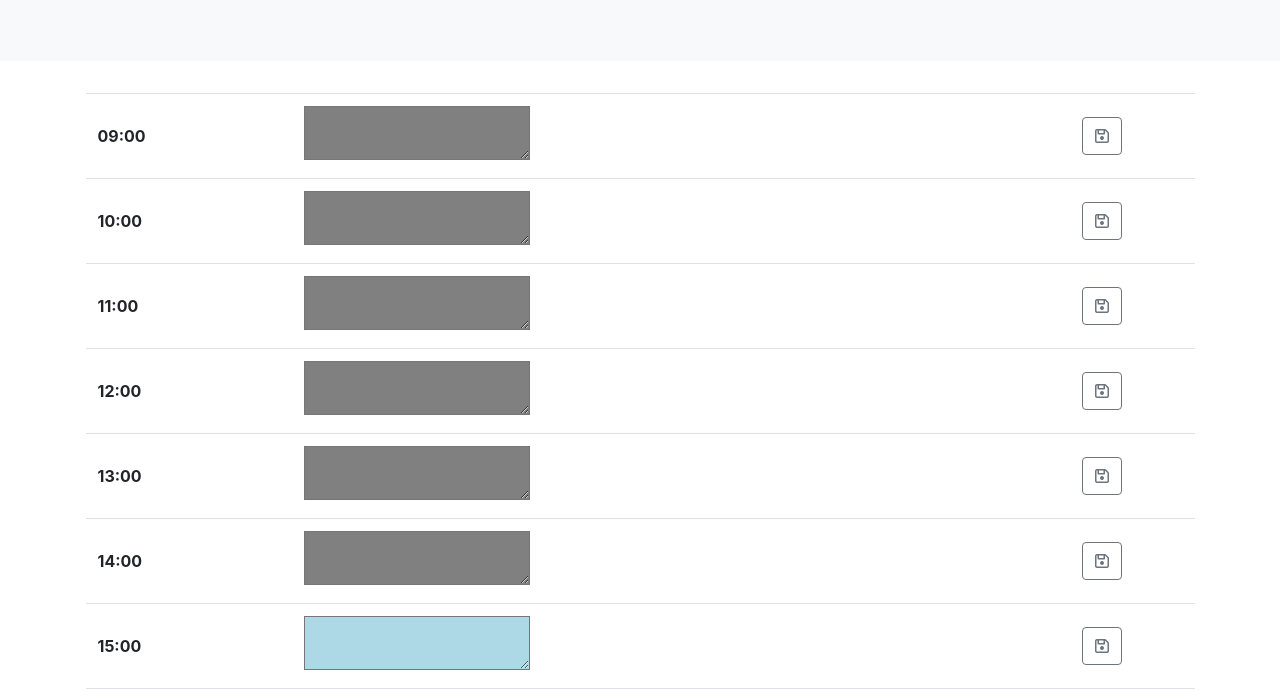
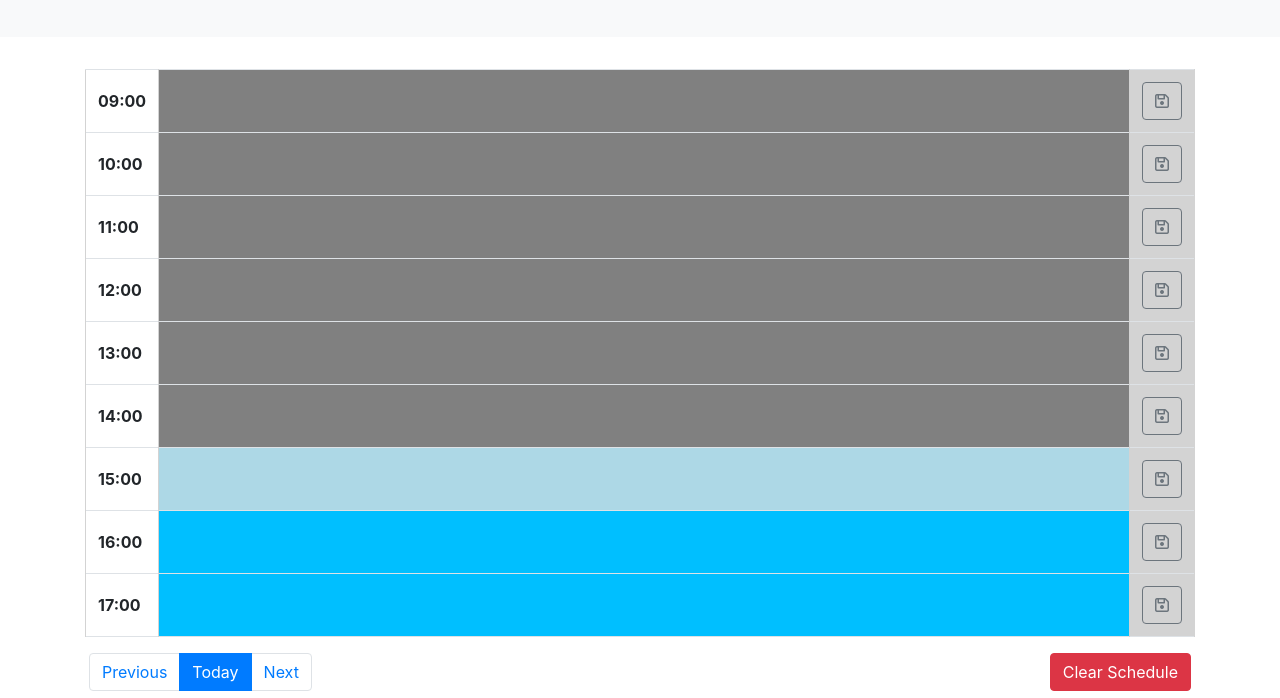
Before and after one commit to amberchiodini/work-day-planner, a plain HTML site: page index.html in a window 1280 px wide. Shown: the part 188-886 px from the top of the page. Drawn offline with nearby package versions, Linux system fonts and the light colour scheme.

Commit message:
Fixed typo on style.css link

```diff
--- a/index.html
+++ b/index.html
@@ -5,7 +5,7 @@
     <meta name="viewport" content="width=device-width, initial-scale=1.0">
     <meta http-equiv="X-UA-Compatible" content="ie=edge">
     <link rel="stylesheet" href="https://stackpath.bootstrapcdn.com/bootstrap/4.3.1/css/bootstrap.min.css" integrity="sha384-ggOyR0iXCbMQv3Xipma34MD+dH/1fQ784/j6cY/iJTQUOhcWr7x9JvoRxT2MZw1T" crossorigin="anonymous">
-    <link rel="stylesheet" href=Develop/style.css">
+    <link rel="stylesheet" href="Develop/style.css">
     <script src="https://kit.fontawesome.com/53455dd245.js" crossorigin="anonymous"></script>
     <title>Work Day Planner</title>
   </head>
```
